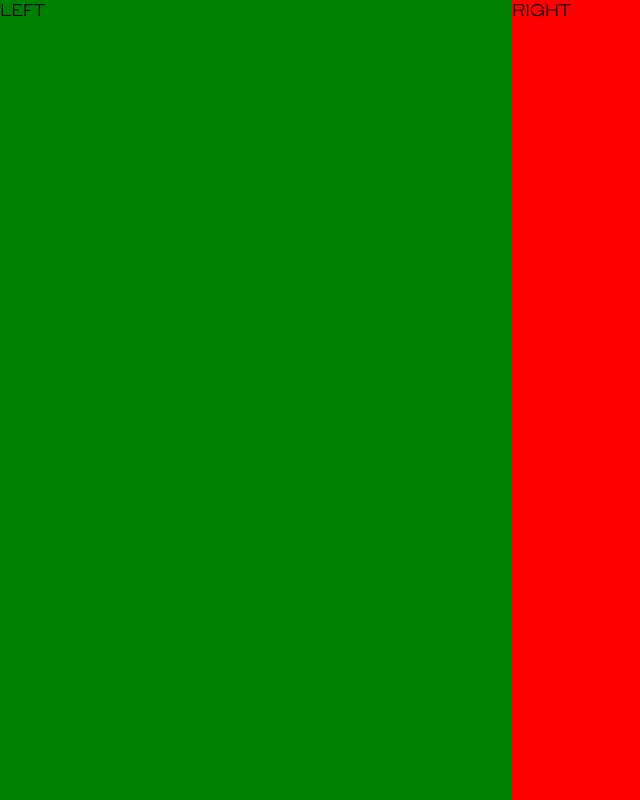
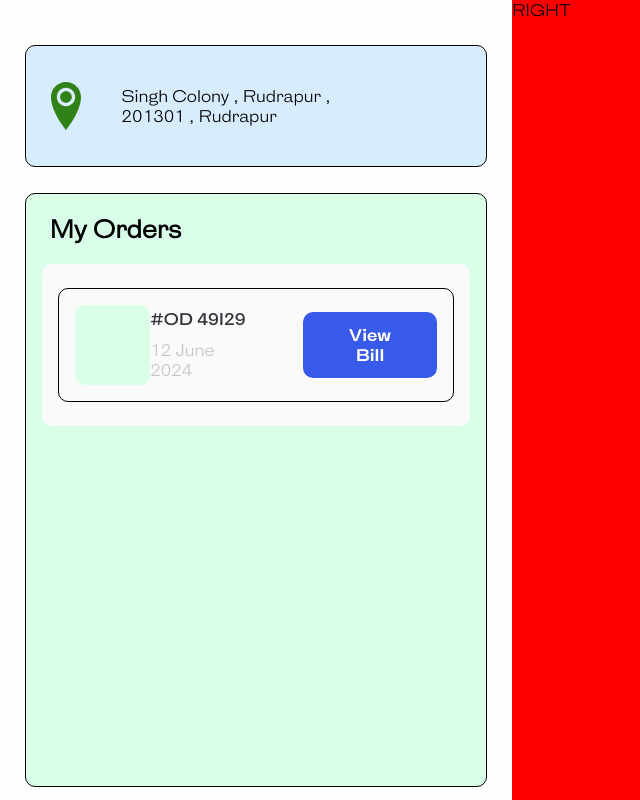
Before and after one commit to kartikey-mittal/scrapper, a React (Create React App) app: page /user/home in a window 1280 px wide. Shown: the whole page, without its empty margins (0-640 px from the left). Built offline with nearby package versions, Linux system fonts and the light colour scheme.

Commit message:
user order

```diff
--- a/src/scrappers/Components/Right.js
+++ b/src/scrappers/Components/Right.js
@@ -17,8 +17,10 @@ const Right = () => {
       <RightUp count1={30} count2={40} count3={50} />
       <div style={{ display: "flex", flexDirection: "row", justifyContent: "space-around" }}>
         <RightGraph />
+        <div style={{display:"flex",flexDirection:"column"}}>
         <RightMaterials materials={materialsData} />
         <RightVechicle />
+        </div>
       </div>
     </div>
   );
--- a/src/scrappers/Components/RightMaterials.js
+++ b/src/scrappers/Components/RightMaterials.js
@@ -3,19 +3,28 @@ import React from 'react';
 function RightMaterials({ materials }) {
   return (
     <div style={{
-      width: "12vw",
+      width: "20vw",
       backgroundColor: "#f4f4f4",
       height: "25vh",
       marginTop: "5rem",
       borderRadius: 10,
       border: ".5px solid grey",
-
+      overflowY: "auto"  // Add overflowY to handle scrolling if the content exceeds the height
     }}>
-      <h3 style={{ textAlign: "center", color: "#33333b", fontFamily: "DMB" }}>My Materials</h3>
+      <h3 style={{  color: "#33333b", fontFamily: "DMB",marginLeft:"1.3rem" }}>My Materials</h3>
       {materials.map((material, index) => (
-        <div key={index} style={{ display: "flex", flexDirection: "row", justifyContent: "space-between", padding: "0px 0.5rem", marginBottom: "1rem" }}>
-          <h3 style={{ color: "#74b7a0", margin: 0, fontSize: "1rem", fontWeight: "lighter" }}>{material.name}</h3>
-          <h3 style={{ color: "#33333b", margin: 0, fontSize: "1rem", fontWeight: "lighter" }}>{material.weight}</h3>
+        <div
+          key={index}
+          style={{
+            borderBottom: "1px solid #ccc", // Add bottom border
+            padding: "0 1rem", // Add padding to the left and right
+            marginBottom: "1rem"
+          }}
+        >
+          <div style={{ display: "flex", flexDirection: "row", justifyContent: "space-between" }}>
+            <h3 style={{ color: "#74b7a0", margin: 0, fontSize: "1rem", fontWeight: "lighter" }}>{material.name}</h3>
+            <h3 style={{ color: "#33333b", margin: 0, fontSize: "1rem", fontWeight: "lighter" }}>{material.weight}</h3>
+          </div>
         </div>
       ))}
     </div>
--- a/src/scrappers/Components/RightVechicle.js
+++ b/src/scrappers/Components/RightVechicle.js
@@ -4,18 +4,19 @@ import { FaMotorcycle } from "react-icons/fa";
 function RightVechicle() {
   return (
     <div style={{
-      width: "12vw",
+      width: "20vw",
       backgroundColor: "#f4f4f4",
       height: "25vh",
       marginTop: "5rem",
       borderRadius: 10,
       display: "flex",
       flexDirection: "column",
-      alignItems: "center",
-      border: ".5px solid grey",
+      // alignItems: "center",
+      border: ".5px solid grey"
+
     }}>
-      <h3 style={{ textAlign: "center", color: "#33333b", fontFamily: "DMB" }}>My Vehicle</h3>
-      <FaMotorcycle style={{ fontSize: "5rem" }} />
+      <h3 style={{  color: "#33333b", fontFamily: "DMB",marginLeft:"1.3rem"}}>My Vehicle</h3>
+      <FaMotorcycle style={{ fontSize: "5rem" ,alignSelf:"center",color:"#D30270"}} />
     </div>
   );
 }
--- a/src/users/Components/Left.js
+++ b/src/users/Components/Left.js
@@ -1,9 +1,22 @@
 import React from "react"
+import { ImLocation2 } from "react-icons/im";
+import OrderCard from "./OrderCard";
+import PaymentCard from "./PaymentCard";
+
 
 const Left = () => {
   return (
-<div style={{backgroundColor:'green',height:'100vh'}}>
-      LEFT
+<div style={{backgroundColor:'#fffefe',height:'100vh',display:"flex",flexDirection:"column",alignItems:"center",justifyContent:"space-around"}}>
+      <div style={{height:"15vh",backgroundColor:'#d7ecff',width:"90%",display:"flex",flexDirection:"row",alignItems:"center",border:".05rem solid black",borderRadius:10,marginTop:"2rem"}}>
+          <ImLocation2 style={{fontSize:"3rem",color:"#318216",marginLeft:"1rem"}}/>
+          <div style={{width:"50%",marginLeft:"2rem",backgroundColor:"transparent"}}>
+            <span style={{fontWeight:"lighter"}}>Singh Colony , Rudrapur , 201301 , Rudrapur</span>
+          </div>
+      </div>
+      <div style={{height:"74vh",backgroundColor:'#d9ffe8',width:"90%",border:".05rem solid black",borderRadius:10}}>
+        {/* <PaymentCard/> */}
+        <OrderCard/>
+      </div>
     </div>
   )
 };
--- /dev/null
+++ b/src/users/Components/OrderCard.js
@@ -0,0 +1,85 @@
+import React from 'react';
+import { FaArrowRight } from "react-icons/fa";
+
+function OrderCard() {
+
+  const handleBill = () => {
+        console.log("Bill btn pressed");
+      };
+
+  const orders = [
+    { id: '#OD 49I29', date: '12 June 2024' },
+//     { id: '#OD 49I30', date: '13 June 2024' },
+//     { id: '#OD 49I31', date: '14 June 2024' },
+//     { id: '#OD 49I32', date: '15 June 2024' },
+//     { id: '#OD 49I33', date: '16 June 2024' },
+    // Add more orders as needed
+  ];
+
+  return (
+    <div>
+      <h2 style={{ paddingLeft: "1.5rem" }}>My Orders</h2>
+      <div
+        style={{
+          maxHeight: '400px',
+          overflowY: 'auto',
+          padding: '1rem',
+          backgroundColor: '#fafafa',
+          margin: '1rem',
+        //   border: '.05rem solid black',
+          borderRadius: 10,
+        }}
+      >
+        {orders.map((order, index) => (
+          <div
+            key={index}
+            style={{
+              display: "flex",
+              flexDirection: "row",
+              padding: "1rem",
+              backgroundColor: "#fafafa",
+              margin: "0.5rem 0",
+              justifyContent: "space-around",
+              alignItems: "center",
+              border: ".05rem solid black",
+              borderRadius: 10,
+            }}
+          >
+            <div style={{ width: "5rem", height: "5rem", backgroundColor: "#d9ffe8",borderRadius:10 }}></div>
+            <div style={{ display: "flex", flexDirection: "column", marginRight: "3rem" }}>
+              <span style={{ color: "#33333b",fontFamily:"DMSB" }}>{order.id}</span>
+              <span style={{ color: "#c5c5c5", marginTop: "0.7rem" }}>{order.date}</span>
+            </div>
+            <button
+              style={{
+                backgroundColor: '#385aeb',
+                color: '#ffffff',
+                border: 'none',
+                padding: '.8rem 2rem',
+                borderRadius: '10px',
+                fontSize: '1rem',
+                fontFamily: 'DMB',
+                cursor: 'pointer',
+              }}
+              onClick={handleBill}
+            >
+              View Bill
+            </button>
+          </div>
+        ))}
+
+      </div>
+      <style jsx>{`
+        div::-webkit-scrollbar {
+          display: none; /* For Chrome, Safari, and Opera */
+        }
+        div {
+          -ms-overflow-style: none;  /* For Internet Explorer and Edge */
+          scrollbar-width: none;  /* For Firefox */
+        }
+      `}</style>
+    </div>
+  );
+}
+
+export default OrderCard;
--- /dev/null
+++ b/src/users/Components/PaymentCard.js
@@ -0,0 +1,76 @@
+import React from 'react'
+import { MdOutlineAddCard } from "react-icons/md";
+import { FaArrowRight } from "react-icons/fa";
+
+
+
+function PaymentCard() {
+        const items = ['Aluminium', 'Steel', 'Copper'];
+
+        const handlePay=()=>{
+                console.log('Pay bc');
+        }
+
+  return (
+        <div>
+
+    <div style={{display:"flex",flexDirection:"column",padding:"1rem",backgroundColor:"#fafafa",margin:"1rem",border:".08rem solid black",borderRadius:10}}>
+    <span style={{paddingLeft:".1rem",fontSize:"2rem",fontFamily:"DMSB"}}>Do Payment</span>
+    <div style={{ display: "flex", flexDirection: "column", marginTop: '2rem' }}>
+            {items.map((item, index) => (
+              <span
+                key={index} // Use a unique key for each item
+                style={{
+                  backgroundColor: "white",
+                  border: "1px solid #CBC7C7",
+                  paddingRight: 5,
+                  paddingLeft: 8,
+                  borderRadius: 5,
+                  paddingTop: 5,
+                  paddingBottom: 5,
+                  color: "#7F7F7F",
+                  fontFamily: "DMR",
+                  marginRight: 10,
+                  width:"30%",
+                  marginTop:"1rem"
+                }}
+              >
+                {item}
+              </span>
+            ))}
+          </div>
+        <div style={{display:"flex",flexDirection:"row",justifyContent:"space-between",marginTop:"3rem"}}>
+        <MdOutlineAddCard style={{fontSize:"4rem"}}/>
+            <div style={{display:"flex",flexDirection:"column"}}>
+                <span style={{fontSize:".8rem",fontFamily:"DMSB"}}>Total Bill Amount</span>
+                <div style={{display:"flex",flexDirection:"row"}}>
+                <span style={{fontSize:"2rem",marginTop:".5rem",fontFamily:"DMB"}}>₹ </span>
+                <span style={{fontSize:"2.3rem",marginTop:".5rem",fontFamily:"DMB",marginLeft:".3rem",color:"green",marginTop:".3rem"}}>400</span>
+                </div>
+            </div>
+        </div>
+        <button
+      style={{
+
+        backgroundColor: "#000125",
+        border: "0.1rem solid black",
+        width: "100%",
+        borderRadius: 20,
+        fontSize: "1.2rem",
+        color: "#ffffff",
+        fontFamily: "DMB",
+        padding:".7rem",
+        marginTop:"3rem",
+        cursor:"pointer"
+      }}
+      onClick={handlePay}
+    >
+      Pay Now
+      <FaArrowRight style={{marginLeft:"1rem",position:"relative",top:"0.3rem",fontSize:"1.5rem"}}/>
+    </button>
+    </div>
+    </div>
+  )
+}
+
+export default PaymentCard
```
